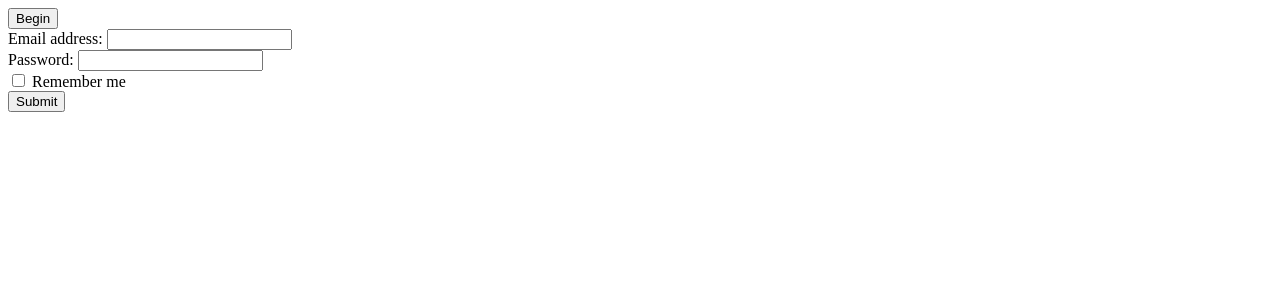
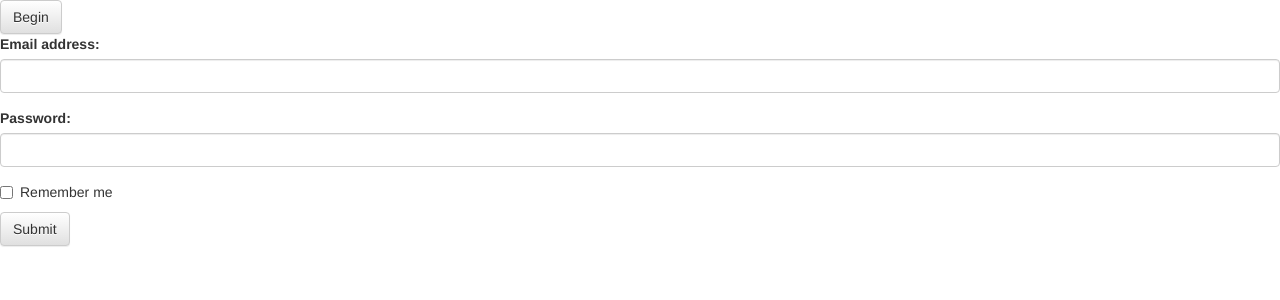
Before and after one commit to sbrown8/westernbiohacks, a PHP site: page / in a window 1280 px wide. Shown: the top 300 px of the page. Run offline with PHP 8.4, Linux system fonts and the light colour scheme.

Commit message:
bootstrap included

```diff
--- a/index.php
+++ b/index.php
@@ -8,6 +8,15 @@
     <head>
         <meta charset="UTF-8">
         <title>BioHack Project</title>
+		<script src="https://ajax.googleapis.com/ajax/libs/jquery/1.12.0/jquery.min.js"></script>
+		<!-- Latest compiled and minified CSS -->
+		<link rel="stylesheet" href="https://maxcdn.bootstrapcdn.com/bootstrap/3.3.6/css/bootstrap.min.css" integrity="sha384-1q8mTJOASx8j1Au+a5WDVnPi2lkFfwwEAa8hDDdjZlpLegxhjVME1fgjWPGmkzs7" crossorigin="anonymous">
+
+		<!-- Optional theme -->
+		<link rel="stylesheet" href="https://maxcdn.bootstrapcdn.com/bootstrap/3.3.6/css/bootstrap-theme.min.css" integrity="sha384-fLW2N01lMqjakBkx3l/M9EahuwpSfeNvV63J5ezn3uZzapT0u7EYsXMjQV+0En5r" crossorigin="anonymous">
+
+		<!-- Latest compiled and minified JavaScript -->
+		<script src="https://maxcdn.bootstrapcdn.com/bootstrap/3.3.6/js/bootstrap.min.js" integrity="sha384-0mSbJDEHialfmuBBQP6A4Qrprq5OVfW37PRR3j5ELqxss1yVqOtnepnHVP9aJ7xS" crossorigin="anonymous"></script>
     </head>
     <body>
 		<button type="button" class="btn btn-default">Begin</button>
```
